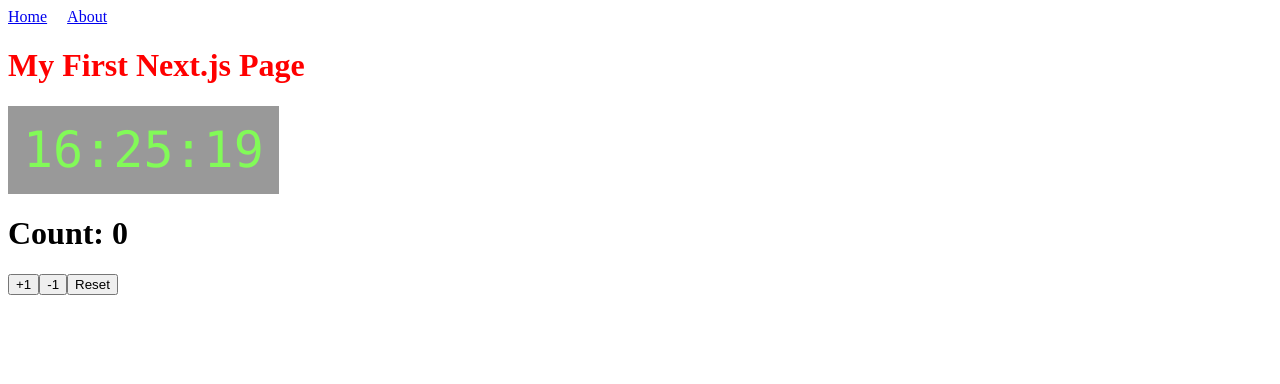
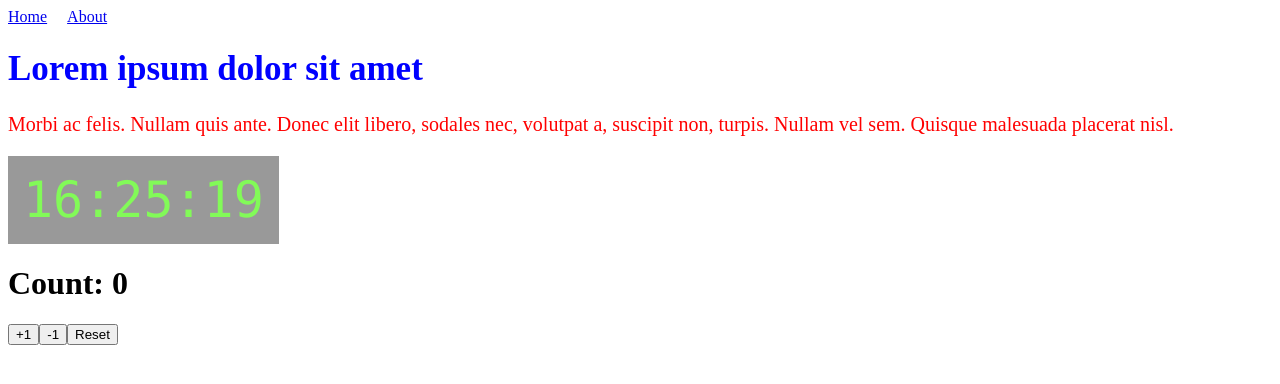
Before and after one commit to posadallano/with-redux-app, a Next.js app: page / in a window 1280 px wide. Shown: the top 384 px of the page. Built offline with nearby package versions, Linux system fonts and the light colour scheme.

Commit message:
Styled component

```diff
--- /dev/null
+++ b/components/TitleParagraph/TextContent.js
@@ -0,0 +1,14 @@
+import styled, { css } from "styled-components";
+
+const TextContent = styled.div`
+  h1 {
+    color: blue;
+    font-size: 35px;
+  }
+  p {
+    color: red;
+    font-size: 20px;
+  }
+`;
+
+export default TextContent;
--- /dev/null
+++ b/components/TitleParagraph/index.js
@@ -0,0 +1,15 @@
+import React, { Component } from "react";
+import TextContent from './TextContent';
+
+class TitleParagraph extends Component {
+  render () {
+    return (
+        <TextContent>
+            <h1>Lorem ipsum dolor sit amet</h1>
+            <p className="description">Morbi ac felis. Nullam quis ante. Donec elit libero, sodales nec, volutpat a, suscipit non, turpis. Nullam vel sem. Quisque malesuada placerat nisl.</p>
+        </TextContent>
+    );
+  }
+}
+
+export default TitleParagraph;
--- a/pages/index.js
+++ b/pages/index.js
@@ -3,11 +3,7 @@ import { connect } from 'react-redux'
 import { startClock, serverRenderClock } from '../store'
 import Examples from '../components/examples'
 import Header from '../components/Header';
-import styled from 'styled-components';
-
-const Title = styled.h1`
-  color: red;
-`;
+import TitleParagraph from '../components/TitleParagraph';
 
 class Index extends React.Component {
   static getInitialProps ({ reduxStore, req }) {
@@ -32,7 +28,7 @@ class Index extends React.Component {
     return (
       <div>
         <Header />
-        <Title>My First Next.js Page</Title>
+        <TitleParagraph />
         <Examples />
       </div>
     );
```
